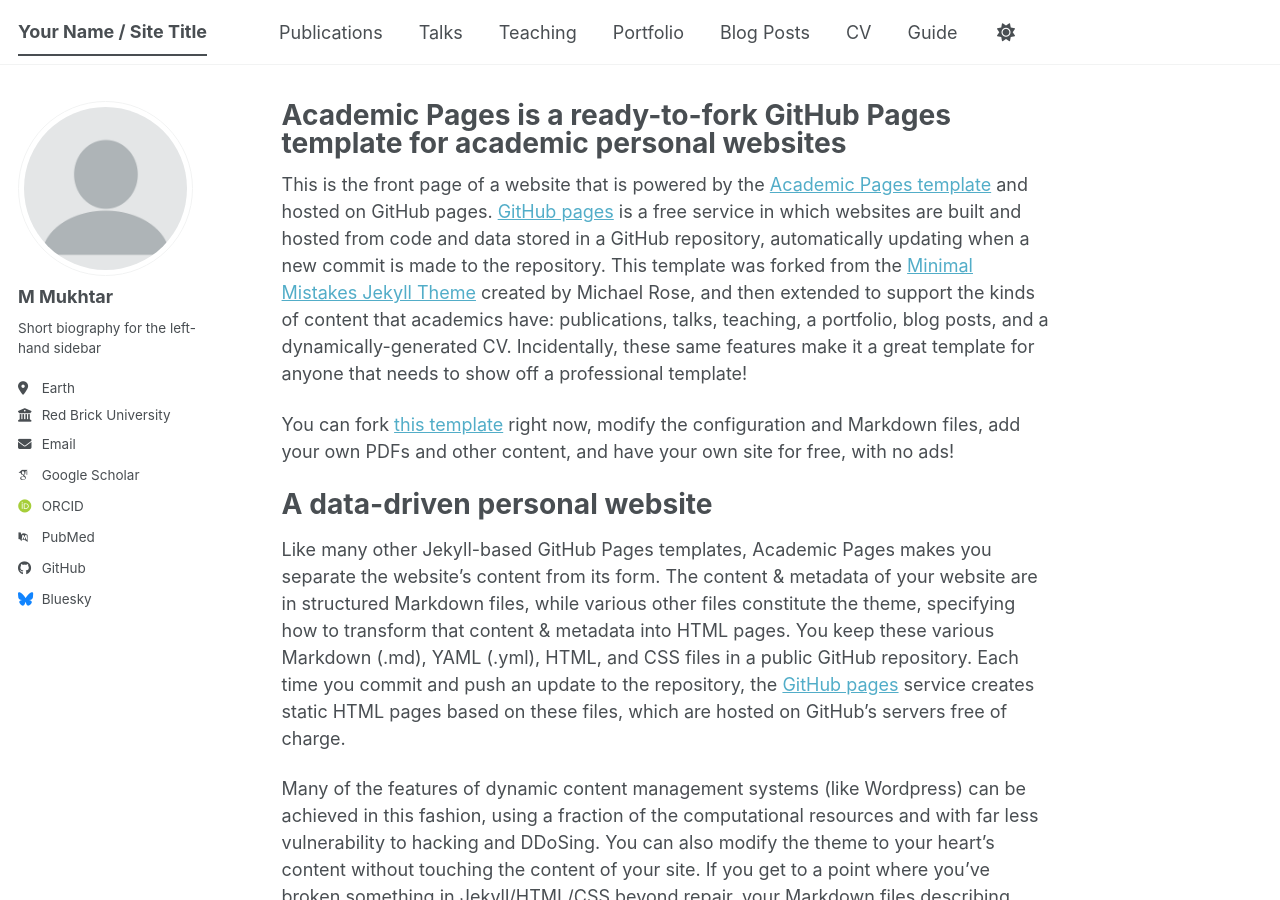
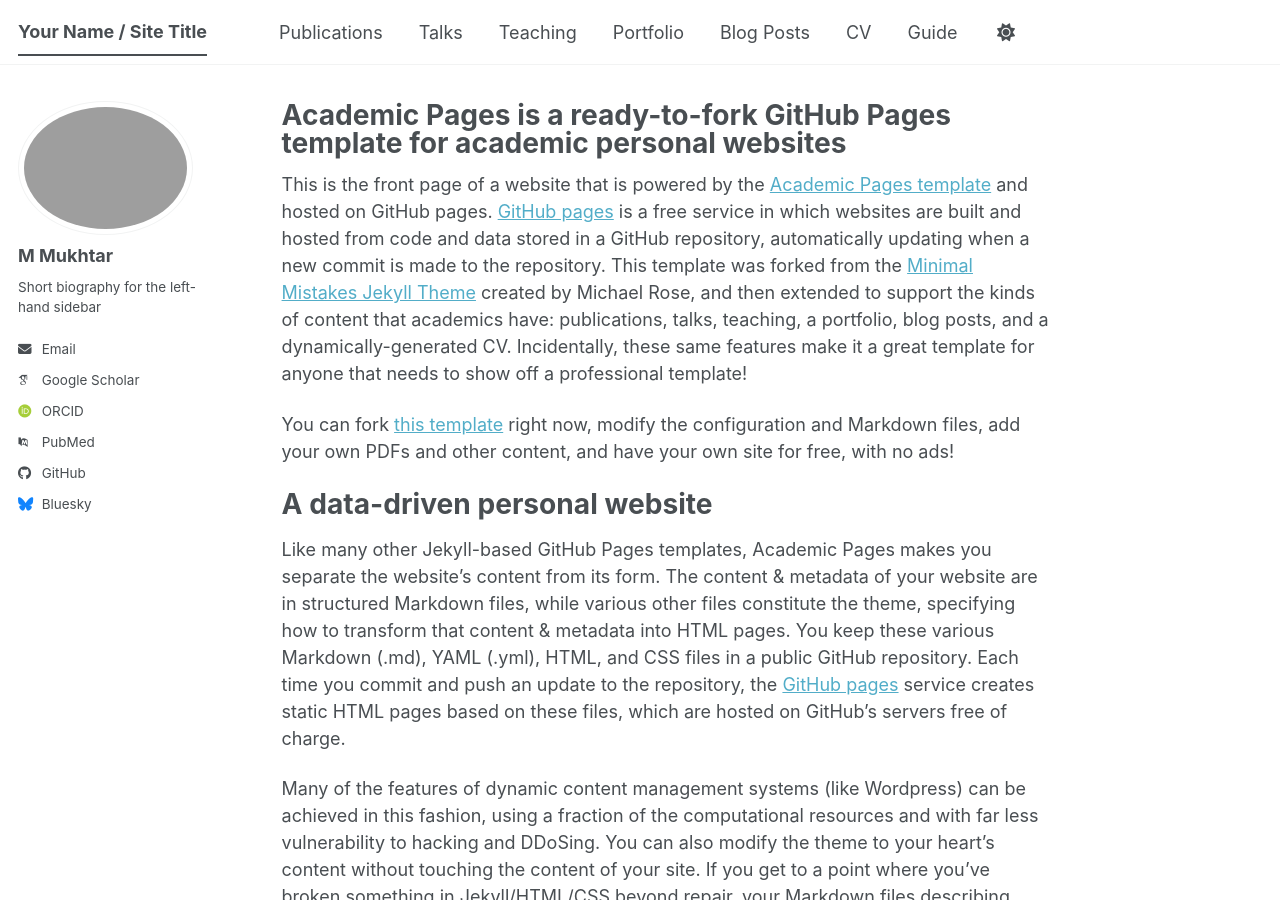
Before and after one commit to DrMukhtar/DrMukhtar.github.io, a Jekyll site: the page built from _pages/about.md, in a window 1280 px wide and 900 px high. Built offline with Jekyll 4.4.1, drawn with Linux system fonts in a browser that asks for light colours; some web fonts are replaced; a script bundle is joined from its source files by our own code; library files that are not in the unit come from our copies.

Commit message:
Update _config.yml

```diff
--- a/_config.yml
+++ b/_config.yml
@@ -23,12 +23,9 @@
 #               Additional customization can be done by editing /_includes/author-profile.html
 author:
   # Biographic information
-  avatar           : "profile.png"
+  avatar           : "mmukhtar.jpeg"
   name             : "M Mukhtar"
-  pronouns         : # example: "she/her"
   bio              : "Short biography for the left-hand sidebar"
-  location         : "Earth"
-  employer         : "Red Brick University"
   uri              : # URL
   email            : "none@example.org"
 
```
